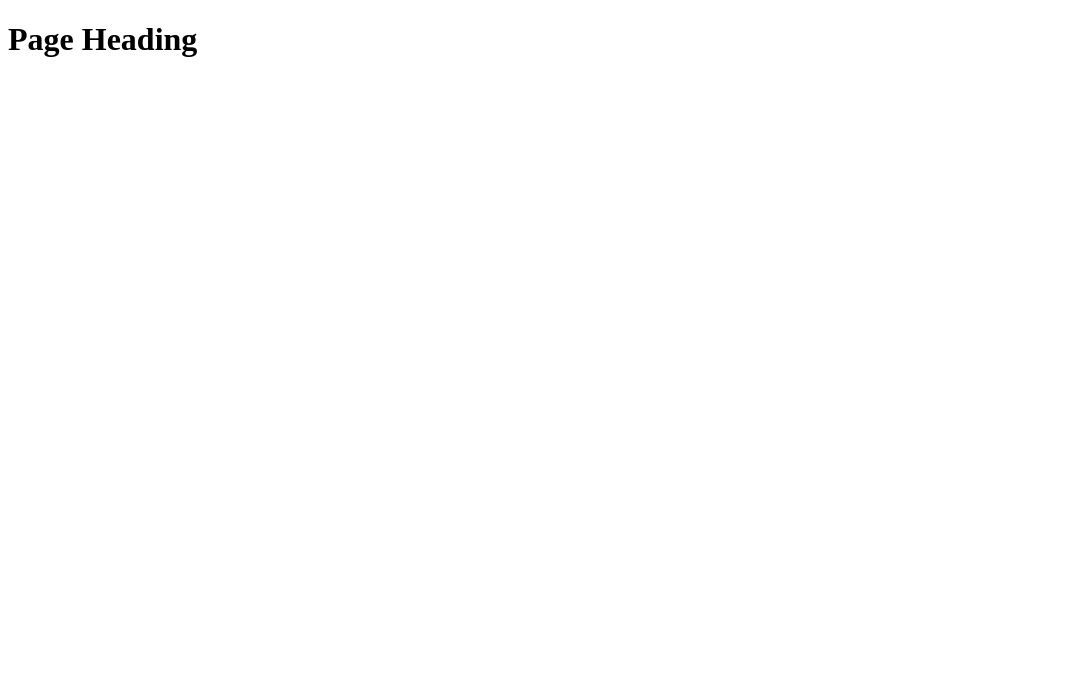
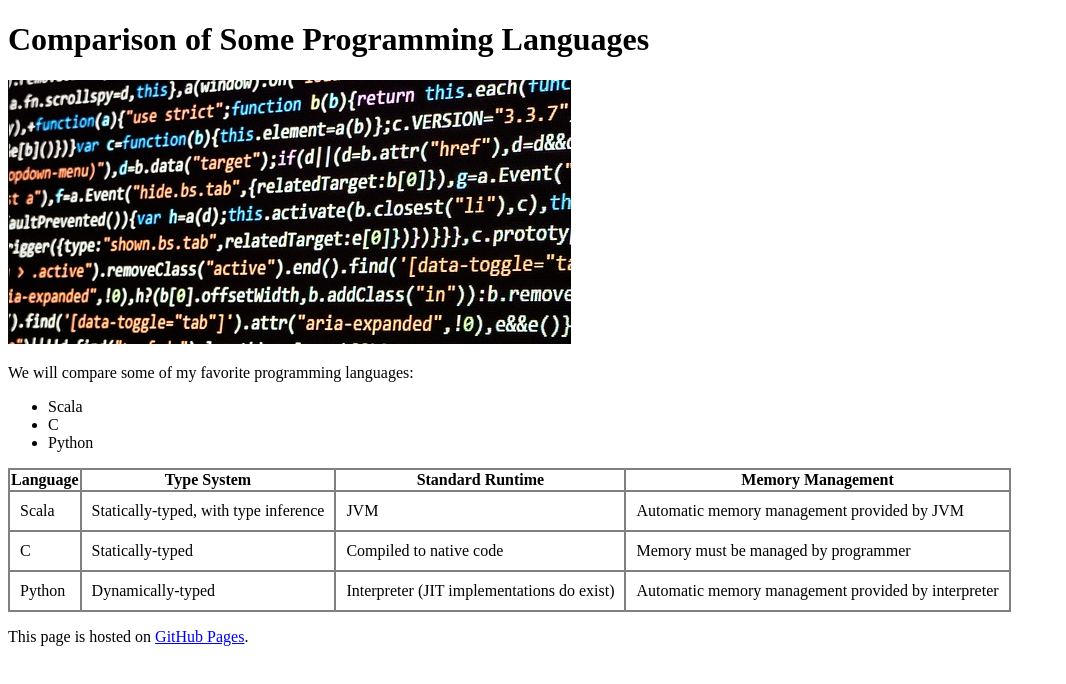
Before and after one commit to keremnc/keremnc.github.io, a plain HTML site: page index.html in a window 1280 px wide. Shown: the whole page, without its empty margins (0-1066 px from the left). Drawn offline with Linux system fonts and the light colour scheme.

Commit message:
add tables, images, and styles

```diff
--- a/index.html
+++ b/index.html
@@ -1,8 +1,50 @@
 <!DOCTYPE html>
 <html>
 <head>
-    <title>GitHub Pages Demo</title>
+    <title>Programming Languages</title>
+    <link rel="stylesheet" href="style.css">
 </head>
-<h1>Page Heading</h1>
+<h1>Comparison of Some Programming Languages</h1>
+<p>
+    <img src="code.png">
 
+    <div>
+        We will compare some of my favorite programming languages:
+        <ul>
+            <li>Scala</li>
+            <li>C</li>
+            <li>Python</li>
+        </ul>
+    </div>
+
+    <table>
+        <tr>
+            <th>Language</th>
+            <th>Type System</th>
+            <th>Standard Runtime</th>
+            <th>Memory Management</th>
+        </tr>
+        <tr>
+            <td>Scala</td>
+            <td>Statically-typed, with type inference</td>
+            <td>JVM</td>
+            <td>Automatic memory management provided by JVM</td>
+        </tr>
+        <tr>
+            <td>C</td>
+            <td>Statically-typed</td>
+            <td>Compiled to native code</td>
+            <td>Memory must be managed by programmer</td>
+        </tr>
+        <tr>
+            <td>Python</td>
+            <td>Dynamically-typed</td>
+            <td>Interpreter (JIT implementations do exist)</td>
+            <td>Automatic memory management provided by interpreter</td>
+        </tr>
+    </table>
+</p>
+<div>
+    This page is hosted on <a href="https://github.com/keremnc/keremnc.github.io">GitHub Pages</a>.
+</div>
 </html>
--- /dev/null
+++ b/style.css
@@ -0,0 +1,11 @@
+table, th, td {
+    border: 2px solid gray;
+}
+
+table {
+    border-collapse: collapse;
+}
+
+td {
+    padding: 10px;
+}
```
Also changed, not shown: code.png (added).
